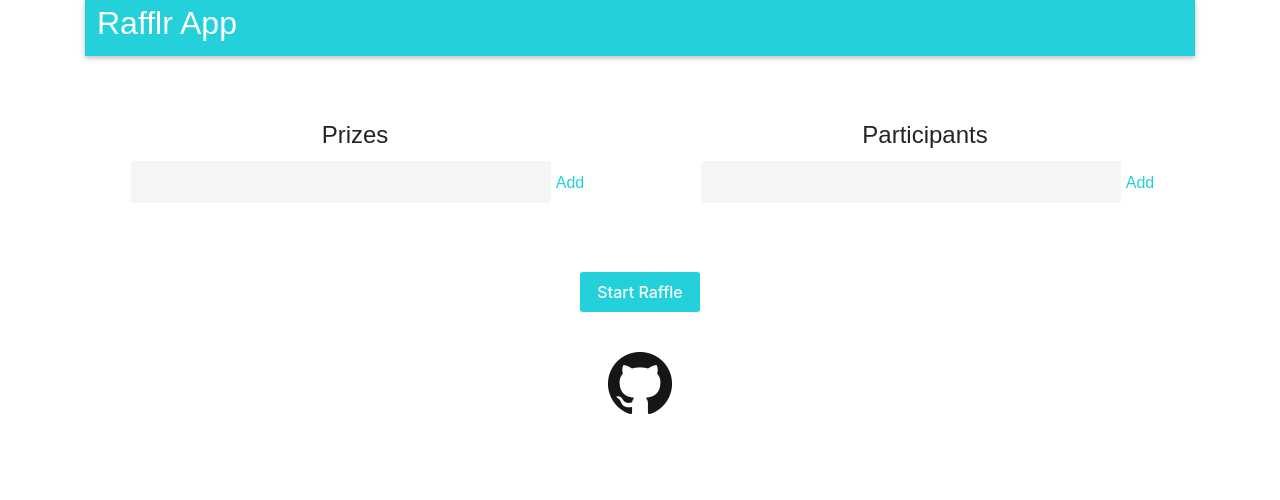
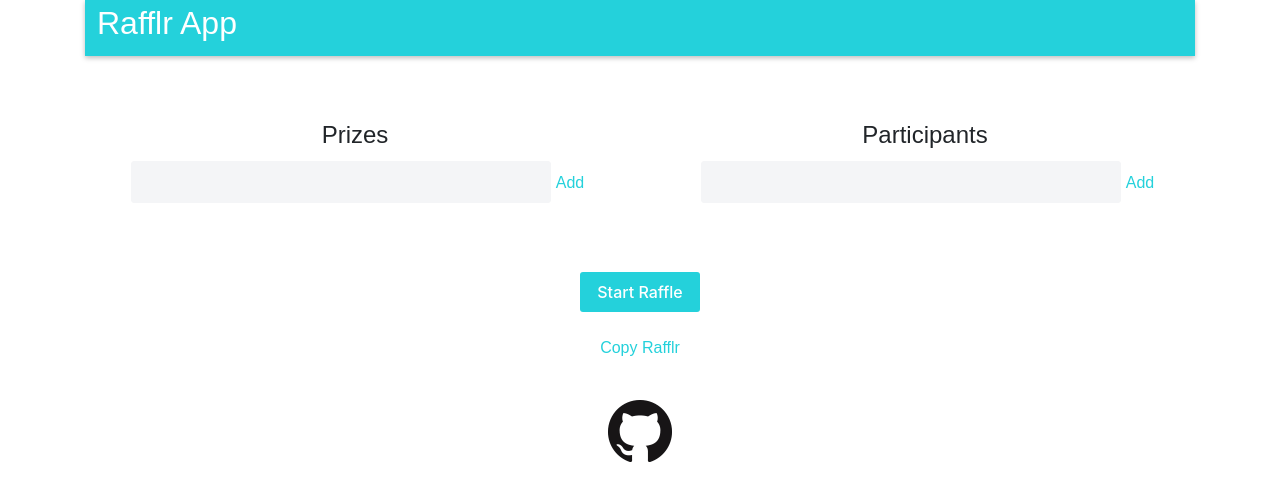
Before and after one commit to hectortosa/rafflr, a React (Create React App) app: page / in a window 1280 px wide. Shown: the top 500 px of the page. Built offline with nearby package versions, Linux system fonts and the light colour scheme.

Commit message:
Generate and copy Rafflr into clipboard for future use (#58)
* Generate and copy Rafflr into clipboard for future use

* Updated readme with latest visuals and features

```diff
--- a/package.json
+++ b/package.json
@@ -1,6 +1,6 @@
 {
   "name": "rafflr",
-  "version": "2.4.0",
+  "version": "2.5.0",
   "dependencies": {
     "react": "^17.0.2",
     "react-dom": "^17.0.2",
--- a/src/App.js
+++ b/src/App.js
@@ -27,6 +27,9 @@ class Lottery extends Component {
 
     this.runLottery = this.runLottery.bind(this);
     this.runLotteryWithDelay = this.runLotteryWithDelay.bind(this);
+
+    this.generateAndCopyRafflr = this.generateAndCopyRafflr.bind(this);
+
     this.sleep = this.sleep.bind(this);
     this.decorateWinners = this.decorateWinners.bind(this);
 
@@ -71,6 +74,14 @@ class Lottery extends Component {
         <div className="row">
           <div className="col">
             <button disabled={false} onClick={this.runLotteryWithDelay}>Start Raffle</button>
+          </div>
+        </div>
+        <div className={"row"}>
+          <div className={"col"}>&nbsp;</div>
+        </div>
+        <div className={"row"}>
+          <div className="col">
+            <a href="#" onClick={this.generateAndCopyRafflr}>Copy Rafflr</a>
           </div>
         </div>
         <div className={"row"}>
@@ -128,6 +139,19 @@ class Lottery extends Component {
     this.setState({ results: this.results });
   }
 
+  // Gets current URL and copy it to clipboard
+  generateAndCopyRafflr(event) {
+    var rafflrUrl = window.location.origin + "?Participants=" + this.participants.join(";") + "&Prizes=" + this.prizes.join(";");
+
+    navigator.clipboard.writeText(rafflrUrl).then(function() {
+      console.info('Rafflr URL copied to clipboard');
+    }, function() {
+      console.warn('Failed to copy Rafflr URL to clipboard');
+    });
+
+    event ? event.preventDefault() : null;
+  }
+
   decorateWinners() {
     this.results.forEach((result) => {
       result.winner = "🏆 " + result.winner + " 🏆";
@@ -174,6 +198,12 @@ class Lottery extends Component {
   addPrize(event, newPrize) {
     var newEntry = newPrize ?? this.state.newPrize;
 
+    if (newEntry.trim() === "")
+    {
+      console.warn("Empty prize cannot be added");
+      return;
+    }
+
     newEntry.split(";").forEach((entry) => {
       if(this.prizes.includes(entry.trim())) {
         console.info("price already in the list");
@@ -195,6 +225,12 @@ class Lottery extends Component {
 
   addParticipant(event, newParticipant) {
     var newEntry = newParticipant ?? this.state.newParticipant;
+
+    if (newEntry.trim() === "")
+    {
+      console.warn("Empty participant cannot be added");
+      return;
+    }
 
     newEntry.split(";").forEach((entry) => {
       if (this.participants.includes(entry.trim())) {
```
Also changed, not shown: screenshot.png, 1 other file (tests, documents, lock files or other folders).
